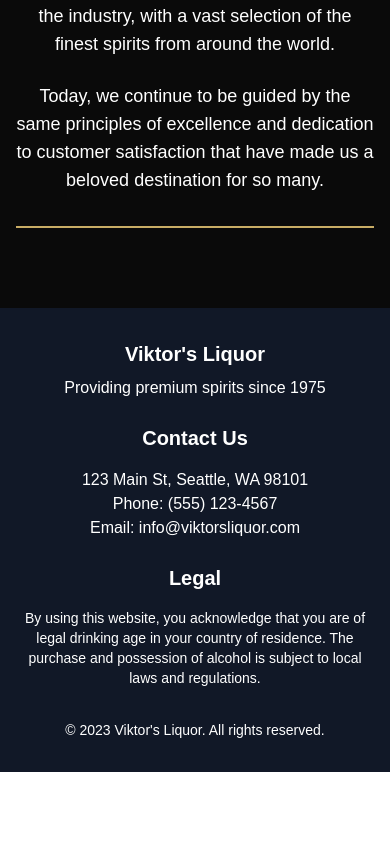
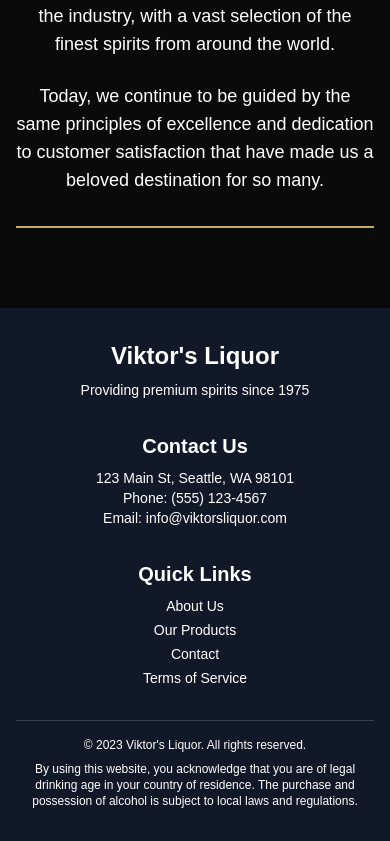
Before and after one commit to CodeLamp168/liquor-shop, a Next.js app: page / in a window 390 px wide. Shown: the part 3945-4786 px from the top of the page. Before the commit the page ends 4717 px from the top, so only its background shows below. Built offline with nearby package versions, Linux system fonts and the light colour scheme.

Commit message:
revamp of footer design and responsive layout

```diff
--- a/app/globals.css
+++ b/app/globals.css
@@ -74,7 +74,7 @@
 }
 
 .customShadow {
-  box-shadow: 0 0 10px rgba(255, 255, 255, 0.55);
+  box-shadow: 0 0 10px rgba(255, 255, 255, 0.247);
 }
 
 .customGold{
--- a/components/Footer.tsx
+++ b/components/Footer.tsx
@@ -1,29 +1,38 @@
+import Link from 'next/link'
+
 export default function Footer() {
   return (
-    <footer className="bg-gray-900 text-white py-8 md:h-[400px]">
-      <div className="container mx-auto px-4 md:h-[320px] flex align-items-center justify-center flex-col">
-      <div className="w-full  mb-6 md:mb-0 text-center">
-            <h3 className="text-xl md:text-5xl font-semibold mb-2">Viktor's Liquor</h3>
-            <p>Providing premium spirits since 1975</p>
+    <footer className="bg-gray-900 text-white py-8">
+      <div className="container mx-auto px-4  md:min-h-[200px] md:max-h-[320px] flex flex-col justify-between">
+        <div className="grid grid-cols-1 md:grid-cols-3 gap-8 place-items-center ">
+          <div className="text-center md:text-left">
+            <h3 className="text-2xl md:text-3xl font-semibold mb-2">Viktor's Liquor</h3>
+            <p className="text-sm md:text-base">Providing premium spirits since 1975</p>
           </div>
-        <div className="flex flex-wrap justify-center md:py-8 text-center">
-
-          <div className="w-full md:w-[300px] mb-6 md:mb-0">
-            <h3 className="text-xl  font-semibold mb-4 ">Contact Us</h3>
-            <p>123 Main St, Seattle, WA 98101</p>
-            <p>Phone: (555) 123-4567</p>
-            <p>Email: info@viktorsliquor.com</p>
+          <div className="text-center md:text-left">
+            <h3 className="text-xl font-semibold mb-2">Contact Us</h3>
+            <address className="not-italic text-sm">
+              <p>123 Main St, Seattle, WA 98101</p>
+              <p>Phone: (555) 123-4567</p>
+              <p>Email: info@viktorsliquor.com</p>
+            </address>
           </div>
-          <div className="w-full md:w-[300px]">
-            <h3 className="text-xl font-semibold mb-4 ">Legal</h3>
-            <p className="text-sm">
-              By using this website, you acknowledge that you are of legal drinking age in your country of residence.
-              The purchase and possession of alcohol is subject to local laws and regulations.
-            </p>
+          <div className="text-center md:text-left">
+            <h3 className="text-xl font-semibold mb-2">Quick Links</h3>
+            <nav className="flex flex-col space-y-1">
+              <Link href="/about" className="text-sm hover:underline">About Us</Link>
+              <Link href="/products" className="text-sm hover:underline">Our Products</Link>
+              <Link href="/contact" className="text-sm hover:underline">Contact</Link>
+              <Link href="/terms" className="text-sm hover:underline">Terms of Service</Link>
+            </nav>
           </div>
         </div>
-        <div className="mt-8 text-center text-sm">
+        <div className="mt-8 text-center text-xs border-t border-gray-700 pt-4">
           <p>&copy; 2023 Viktor's Liquor. All rights reserved.</p>
+          <p className="mt-2">
+            By using this website, you acknowledge that you are of legal drinking age in your country of residence.
+            The purchase and possession of alcohol is subject to local laws and regulations.
+          </p>
         </div>
       </div>
     </footer>
```
